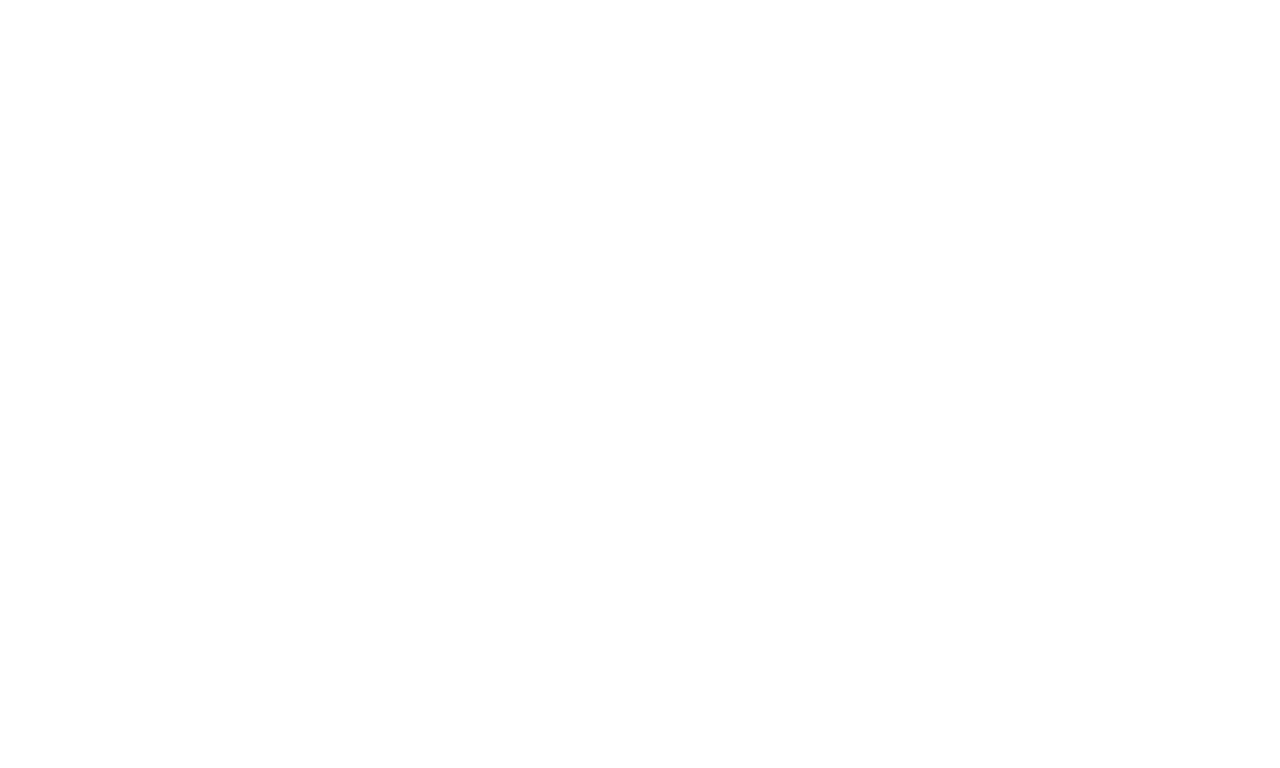
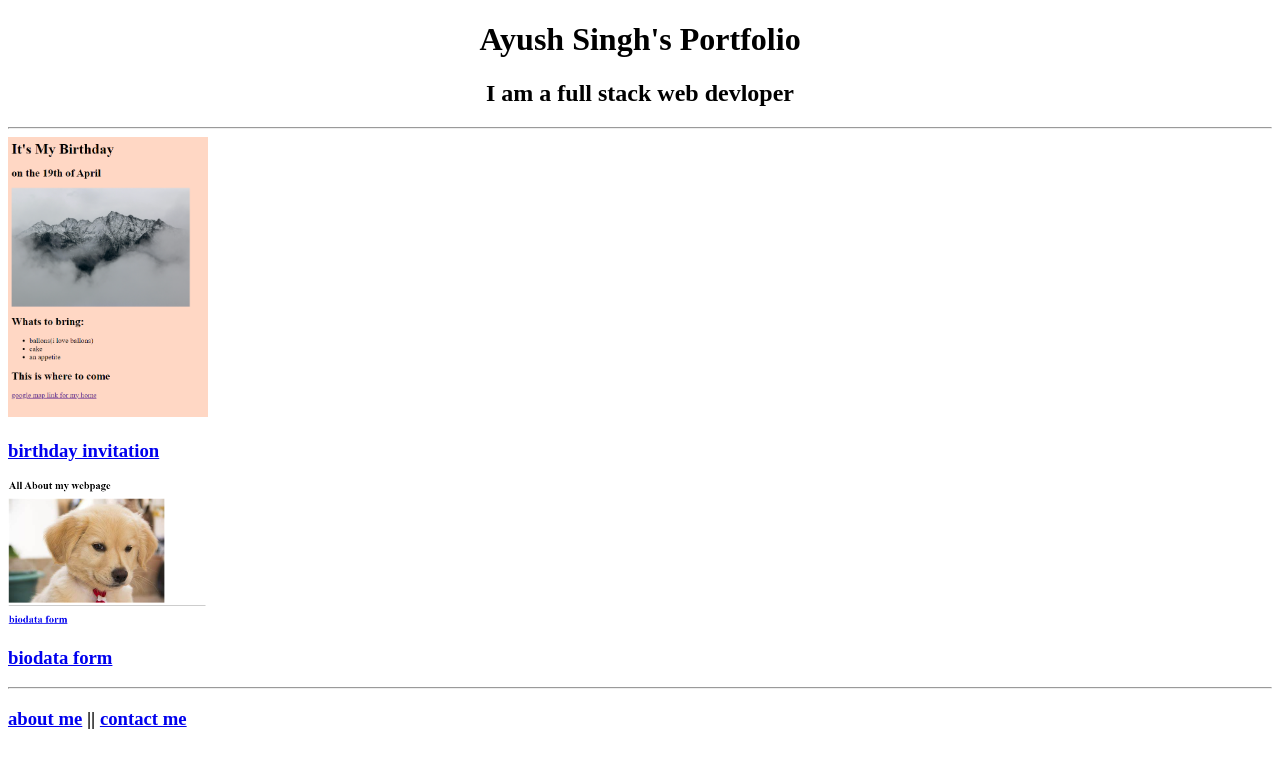
Before and after one commit to ayushsingh4848/portfoilio, a plain HTML site: page index.html in a window 1280 px wide. Drawn offline with Linux system fonts and the light colour scheme.

Commit message:
Update index.html

```diff
--- a/index.html
+++ b/index.html
@@ -1,15 +1,21 @@
-<!-- TODO 1: Create the HTML Boilerplate -->
+<!DOCTYPE html>
+<html lang="en">
+<head>
+    <meta charset="UTF-8">
+    <title>My Portfolio</title>
+</head>
+<body bgcolor="white">
+ <center>
+ <h1>Ayush Singh's Portfolio</h1>
+ <h2>I am a full stack web devloper</h2>
+ <hr>
+</center>
+<img src="../assets/images/birthday-invite.png" width="200px">
+<h3><a href="./4.html">birthday invitation</a></h3>
+<img src="../assets/images/4.png" width="200px">
+<H3><a href="./4.html">biodata form</a></H3>
+<hr>
+<h3><a href="./about.html">about me</a> || <a href="./contact.html">  contact me</a></h3>
 
-<!-- TODO 2: Add Your previous projects' HTML into the public folder -->
-
-<!-- TODO 3: Take screenshots of your project previews and add the images to the images folder -->
-
-<!-- TODO 4: Add titles/subtitles etc. -->
-
-<!-- TODO 5: Add a link to the project pages -->
-
-<!-- TODO 6: Add images to show the project previews
-HINT for TODO 6: You can use the height attribute set to 200 to make the image smaller:
-https://developer.mozilla.org/en-US/docs/Web/HTML/Element/img#attr-height -->
-
-<!-- TODO 7: Add the Contact Me and About Me page links -->
+</body>
+</html>
```
